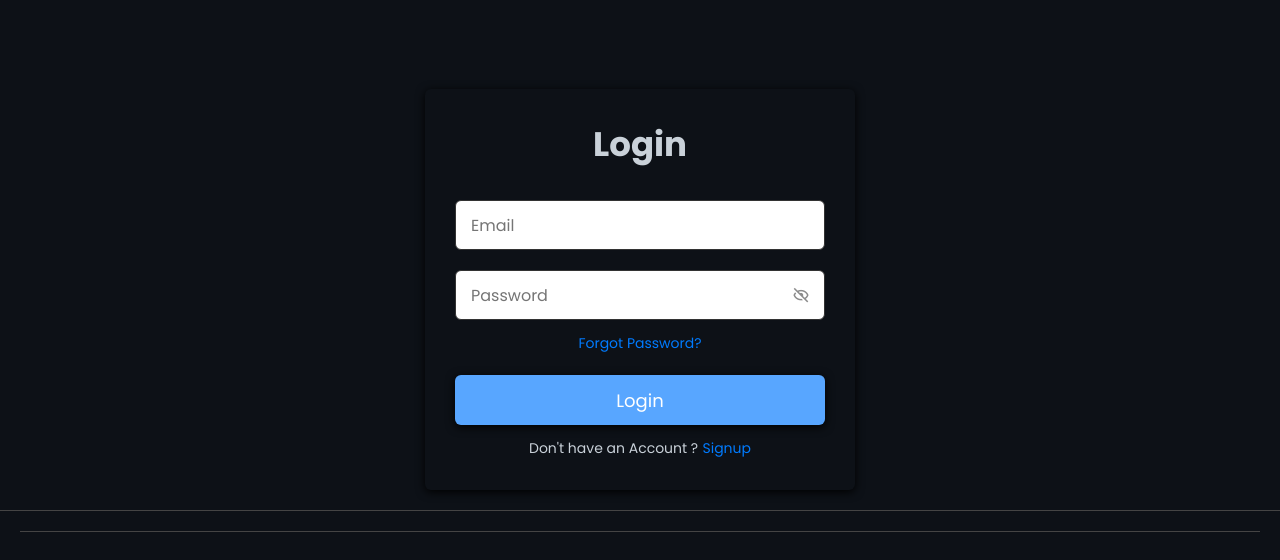
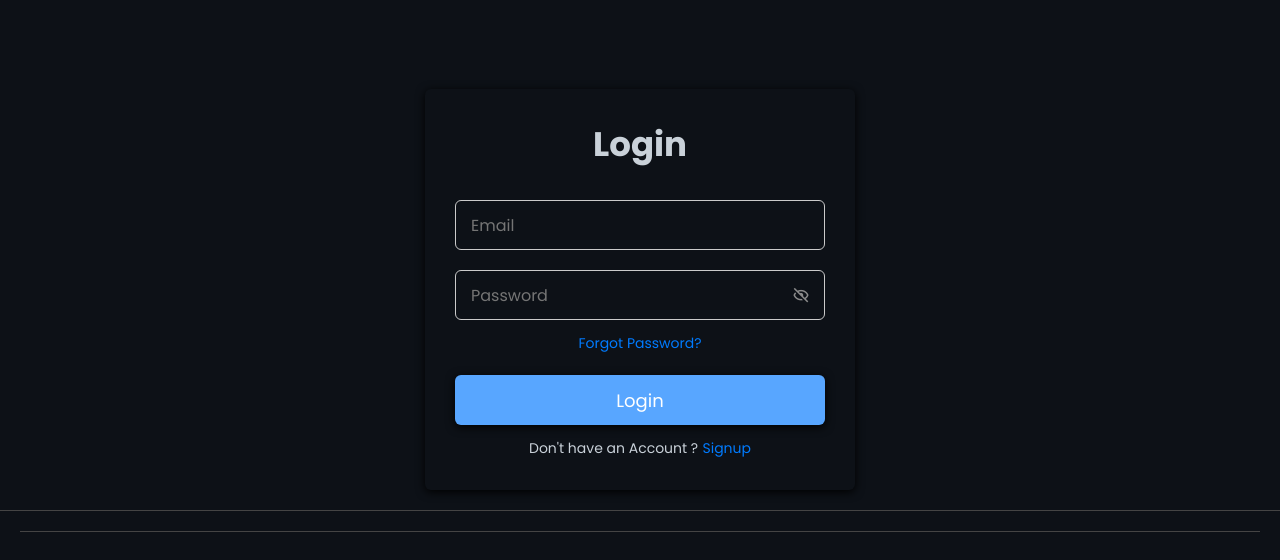
Before and after one commit to dpshah23/Github-Visitor-Info-Admin, a Django app: page /auth/login/ in a window 1280 px wide. Shown: the part 175-735 px from the top of the page. Run offline with Django 4.2, Linux system fonts and the light colour scheme; some libraries are stand-ins or nearby versions.

Commit message:
updated css

```diff
--- a/static/css/login.css
+++ b/static/css/login.css
@@ -14,8 +14,8 @@ body{
 }
 
 ::selection {
-    background-color: black;
-    color: #fff;
+    background-color: var(--selection-bg-color);
+    color: var(--selection-text-color);
 }
 
 .container {
@@ -69,8 +69,10 @@ form {
 
 .field input {
     padding: 0 15px;
-    border: 1px solid #333;
+    border: 1px solid #cacaca;
     outline: none;
+    color:#ffffff;
+    background-color: var(--common-bg-color);
 }
 
 .field input:focus {
--- a/static/css/signup.css
+++ b/static/css/signup.css
@@ -99,6 +99,7 @@ header {
   height: 40px;
   font-size: 14px;
   padding: 0 10px;
+  color: #ffffff;
   border: 1px solid #cacaca;
   border-radius: 5px;
 }
```
